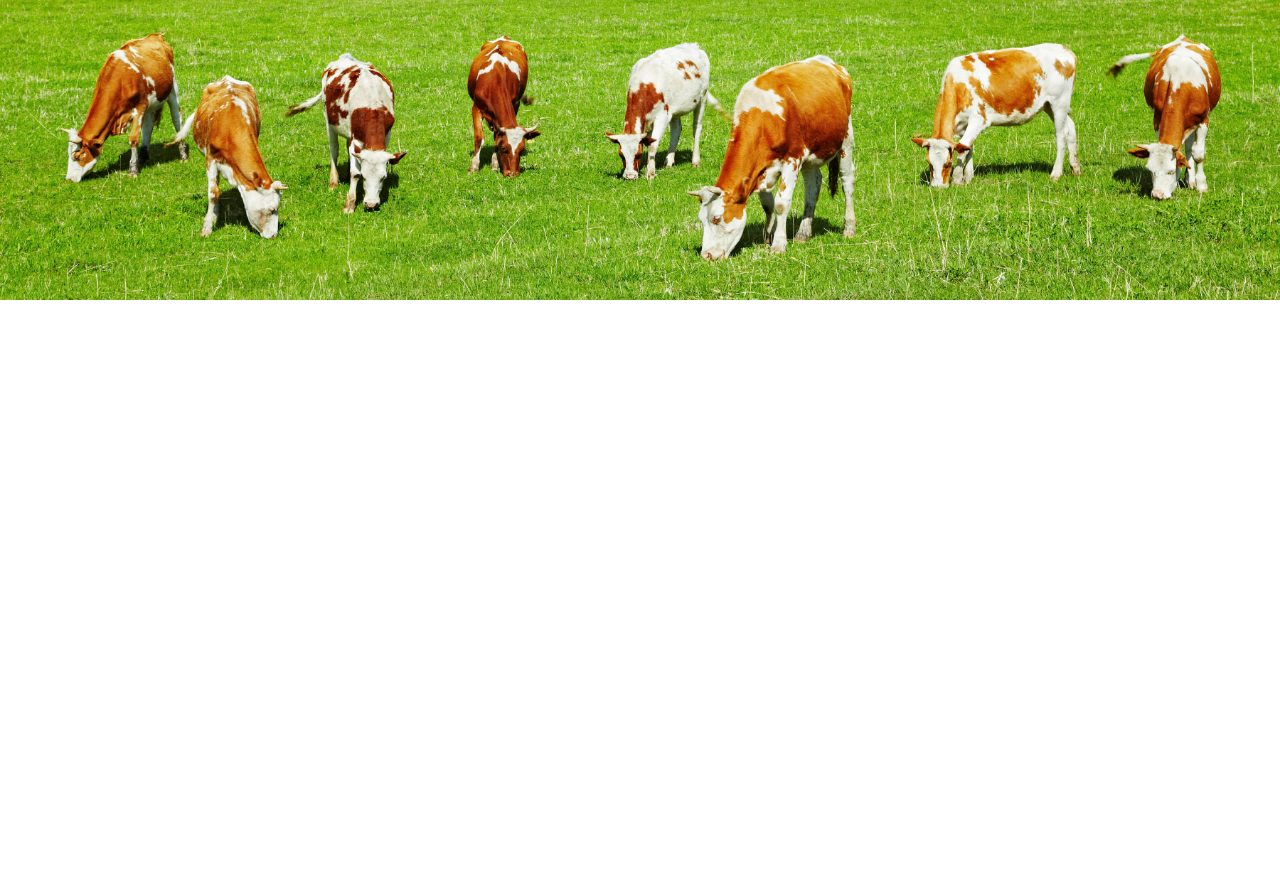
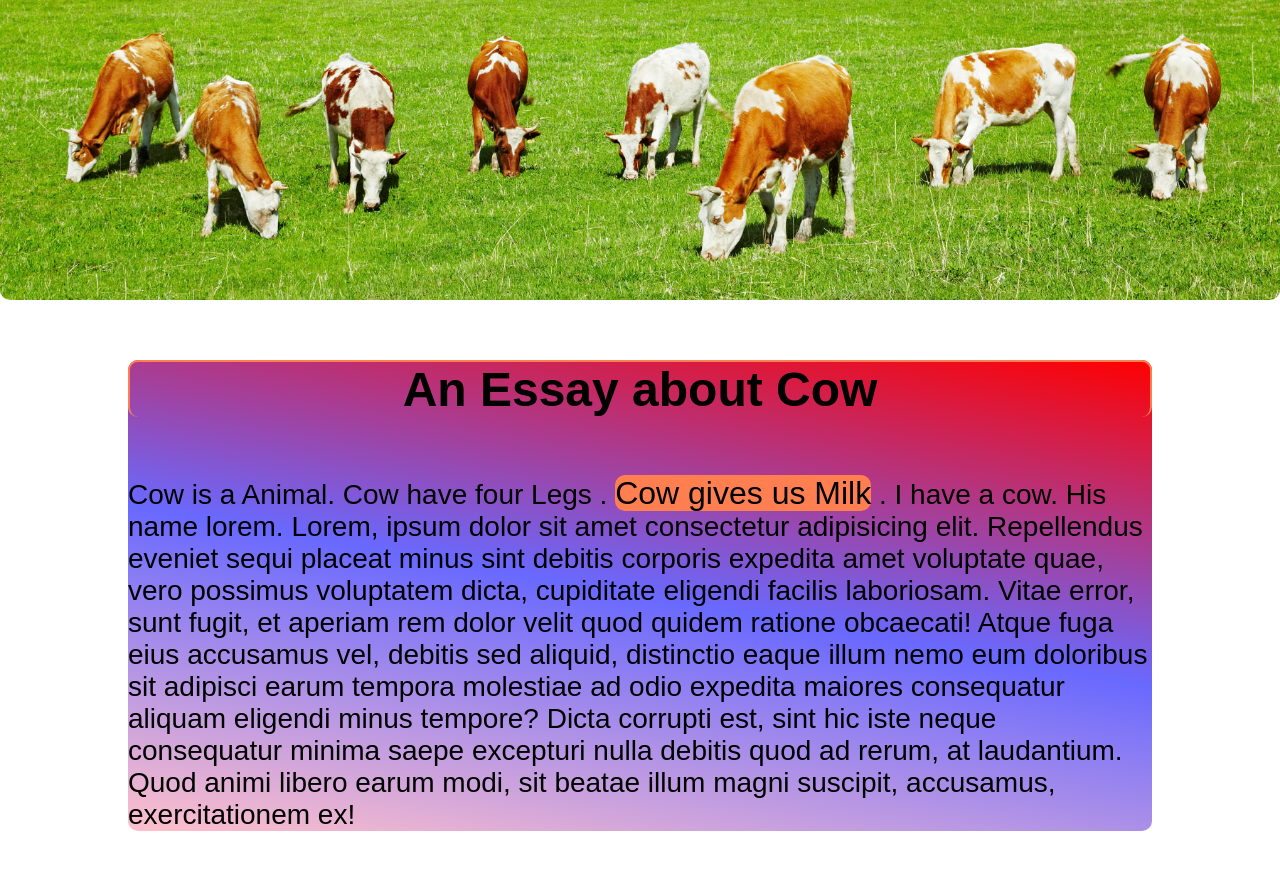
Before and after one commit to Nadim-Mahmud751/the-cow-html-css, a plain HTML site: page index.html in a window 1280 px wide. Shown: the part 500-1370 px from the top of the page. Before the commit the page ends 800 px from the top, so only its background shows below. Drawn offline with Linux system fonts and the light colour scheme.

Commit message:
added article section style

```diff
--- a/index.html
+++ b/index.html
@@ -13,5 +13,13 @@
      <div class="hero">
         <h1>The COW</h1>
      </div>
+
+     <!-- content -->
+     <div class="article">
+        <h2>An Essay about Cow</h2>
+        <p>
+            Cow is a Animal. Cow have four Legs . <span class="imp"> Cow gives us Milk</span> . I have a cow. His name lorem. Lorem, ipsum dolor sit amet consectetur adipisicing elit. Repellendus eveniet sequi placeat minus sint debitis corporis expedita amet voluptate quae, vero possimus voluptatem dicta, cupiditate eligendi facilis laboriosam. Vitae error, sunt fugit, et aperiam rem dolor velit quod quidem ratione obcaecati! Atque fuga eius accusamus vel, debitis sed aliquid, distinctio eaque illum nemo eum doloribus sit adipisci earum tempora molestiae ad odio expedita maiores consequatur aliquam eligendi minus tempore? Dicta corrupti est, sint hic iste neque consequatur minima saepe excepturi nulla debitis quod ad rerum, at laudantium. Quod animi libero earum modi, sit beatae illum magni suscipit, accusamus, exercitationem ex!
+        </p>
+     </div>
 </body>
 </html>
--- a/styles/style.css
+++ b/styles/style.css
@@ -4,6 +4,7 @@
     margin: 0;
     padding: 0;
     font-family: 'Lota', sans-serif;
+    border-radius: 10px;
 }
 
 .hero{
@@ -21,3 +22,35 @@
     word-spacing: 40px;
     padding-top: 60px;
 }
+
+/* article styles */
+
+.article{
+    width: 80%;
+    margin: 60px auto;
+   background: linear-gradient(10deg,pink,rgba(0, 0, 255, 0.589),red);
+}
+.article h2{
+    text-align: center;
+    font-size: 48px;
+    border-style: solid;
+    border-width: 2px;
+    margin-top: 0;
+    margin-left: 0;
+    margin-right: 0;
+    border-color:coral;
+    border-bottom: 30px;
+    margin-bottom: 60px;
+}
+
+.article p{
+    font-size: 28px;
+    line-height: 2rem;
+}
+
+.article p .imp{
+    font-size: 2rem;
+    background-color: coral;
+    display: inline;
+    width: 600px;
+}
```
